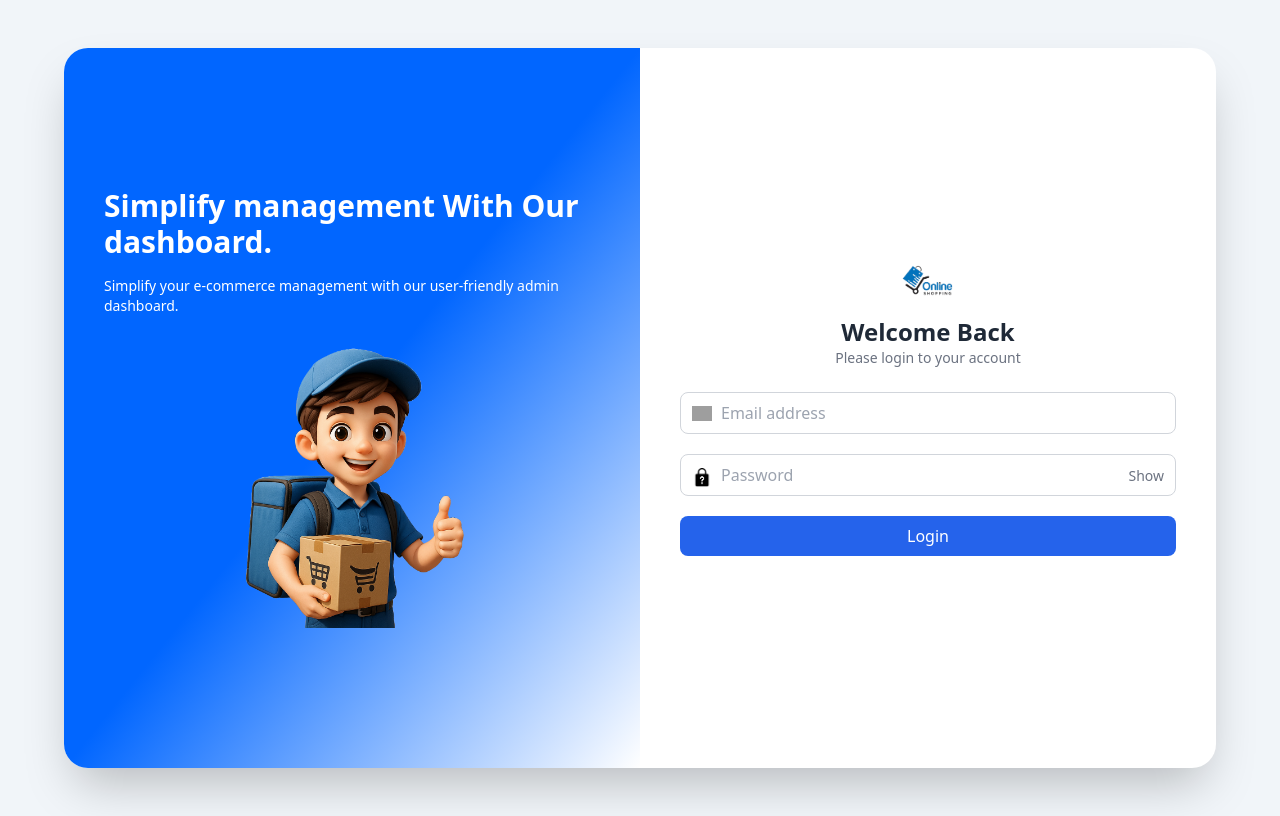
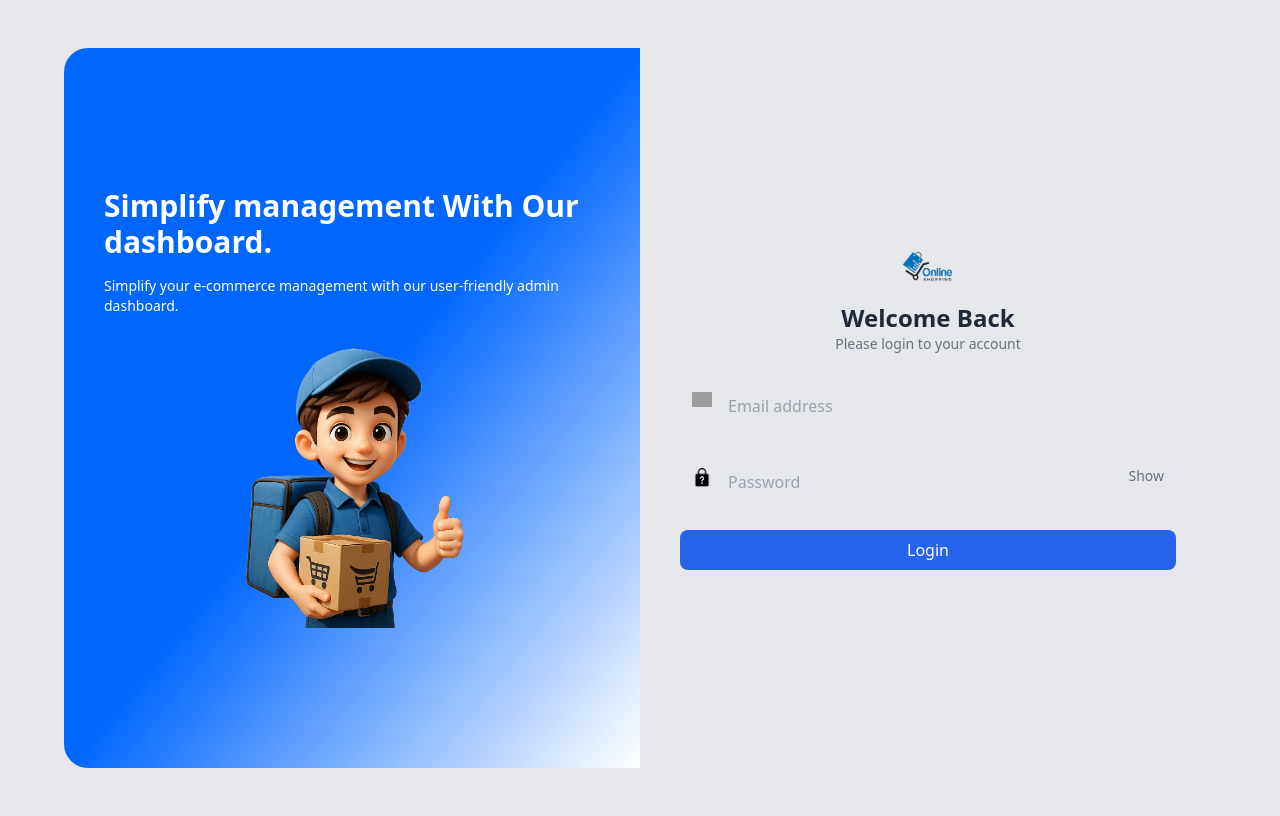
Before and after one commit to saravanaecom/testadmin, a React (Create React App) app: page / in a window 1280 px wide. Built offline with nearby package versions, Linux system fonts and the light colour scheme; grey boxes are pictures that could not be loaded.

Commit message:
Add files via upload

```diff
--- a/src/pages/login.jsx
+++ b/src/pages/login.jsx
@@ -90,11 +90,10 @@ const Login = () => {
   };
 
   return (
-    <div className="min-h-screen flex items-center justify-center bg-slate-100 px-4 py-12">
-      <div className="bg-white shadow-2xl rounded-3xl overflow-hidden w-full max-w-6xl h-[90vh] flex">
-
-
-        <div className="w-1/2  bg-gradient-to-br from-[#0166ff] via-[#0166ff] to-white text-white p-10 flex flex-col justify-center relative">
+    <div className="min-h-screen flex items-center justify-center bg-gray-200 px-4 py-12">
+      <div className="bg-gray-200 shadow-neumorphism rounded-3xl overflow-hidden w-full max-w-6xl h-[90vh] flex">
+        {/* Left Side - Illustration */}
+        <div className="w-1/2 bg-gradient-to-br from-[#0166ff] via-[#0166ff] to-white text-white p-10 flex flex-col justify-center relative">
           <div>
             <h2 className="text-3xl font-bold mb-4">Simplify management With Our dashboard.</h2>
             <p className="text-sm mb-6">
@@ -109,7 +108,7 @@ const Login = () => {
         </div>
 
         {/* Right Side - Login Form */}
-        <div className="w-1/2 p-10 flex flex-col justify-center">
+        <div className="w-1/2 p-10 flex flex-col justify-center bg-gray-200 rounded-3xl shadow-neumorphism">
           <div className="text-center mb-6">
             <img src={AdminLogo} alt="Admin Logo" className="w-14 mx-auto mb-4" />
             <h2 className="text-2xl font-bold text-gray-800">Welcome Back</h2>
@@ -117,7 +116,8 @@ const Login = () => {
           </div>
 
           <form onSubmit={handleSubmit} className="space-y-5">
-            <div className="relative">
+            {/* Username Input */}
+            <div className="relative bg-gray-200 rounded-lg shadow-neumorphism-inner p-2">
               <img src={UserLogo} alt="Username Icon" className="absolute w-5 left-3 top-3.5" />
               <input
                 type="text"
@@ -125,12 +125,13 @@ const Login = () => {
                 value={loginData.Username}
                 onChange={handleChange}
                 placeholder="Email address"
-                className="w-full pl-10 py-2 border border-gray-300 rounded-lg focus:outline-none focus:border-blue-600"
+                className="w-full pl-10 py-2 border-none rounded-lg focus:outline-none bg-gray-200"
               />
               {errors.Username && <p className="text-sm text-red-500 mt-1">{errors.Username}</p>}
             </div>
 
-            <div className="relative">
+            {/* Password Input */}
+            <div className="relative bg-gray-200 rounded-lg shadow-neumorphism-inner p-2">
               <img src={PasswordLogo} alt="Password Icon" className="absolute w-5 left-3 top-3.5" />
               <input
                 type={showPassword ? 'text' : 'password'}
@@ -138,7 +139,7 @@ const Login = () => {
                 value={loginData.Password}
                 onChange={handleChange}
                 placeholder="Password"
-                className="w-full pl-10 py-2 border border-gray-300 rounded-lg focus:outline-none focus:border-blue-600"
+                className="w-full pl-10 py-2 border-none rounded-lg focus:outline-none bg-gray-200"
               />
               <button
                 type="button"
@@ -150,10 +151,10 @@ const Login = () => {
               {errors.Password && <p className="text-sm text-red-500 mt-1">{errors.Password}</p>}
             </div>
 
-
+            {/* Submit Button */}
             <button
               type="submit"
-              className="w-full bg-blue-600 hover:bg-blue-700 text-white py-2 rounded-lg transition duration-200"
+              className="w-full bg-blue-600 hover:bg-blue-700 text-white py-2 rounded-lg transition duration-200 shadow-neumorphism"
             >
               Login
             </button>
```
